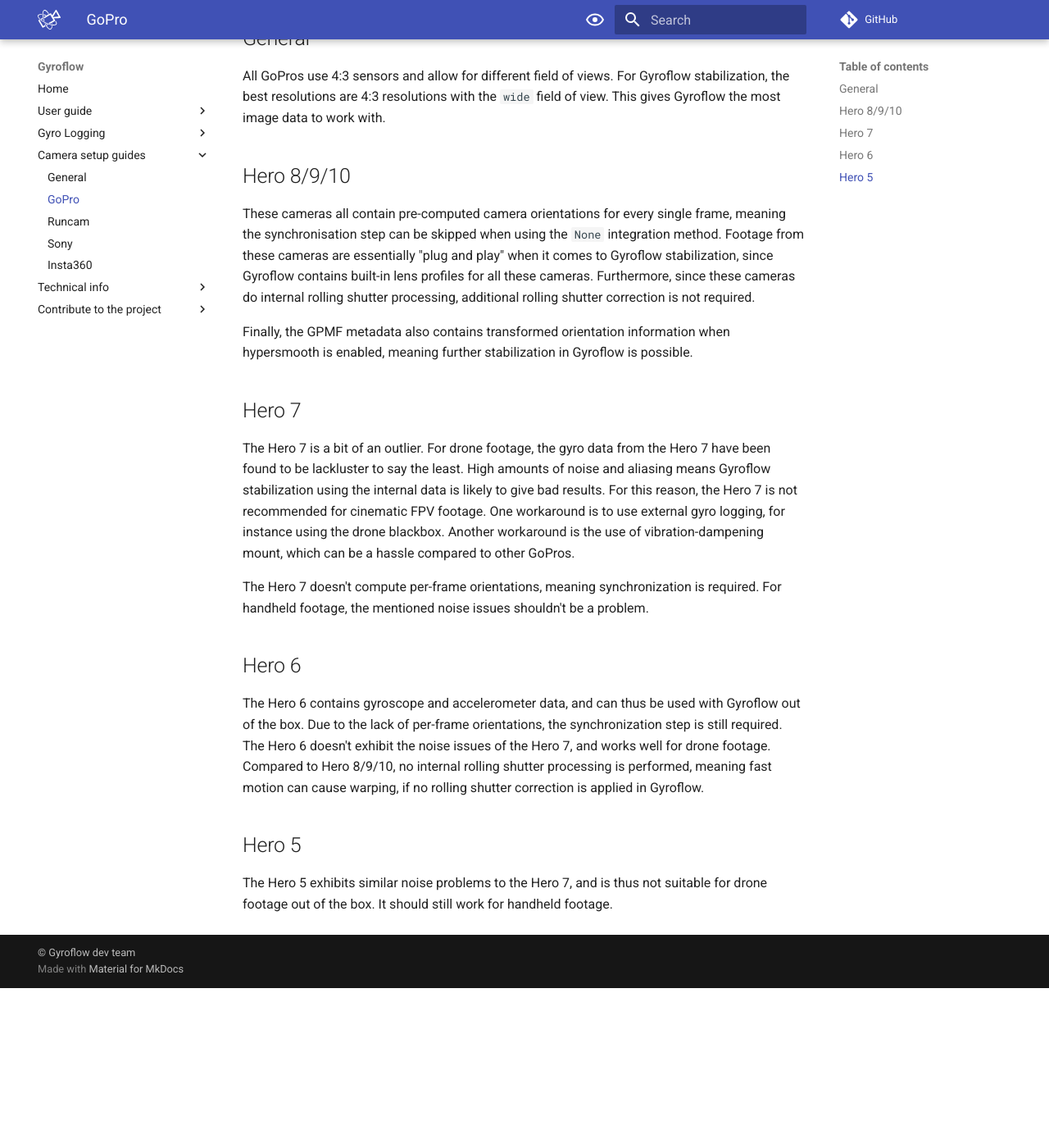
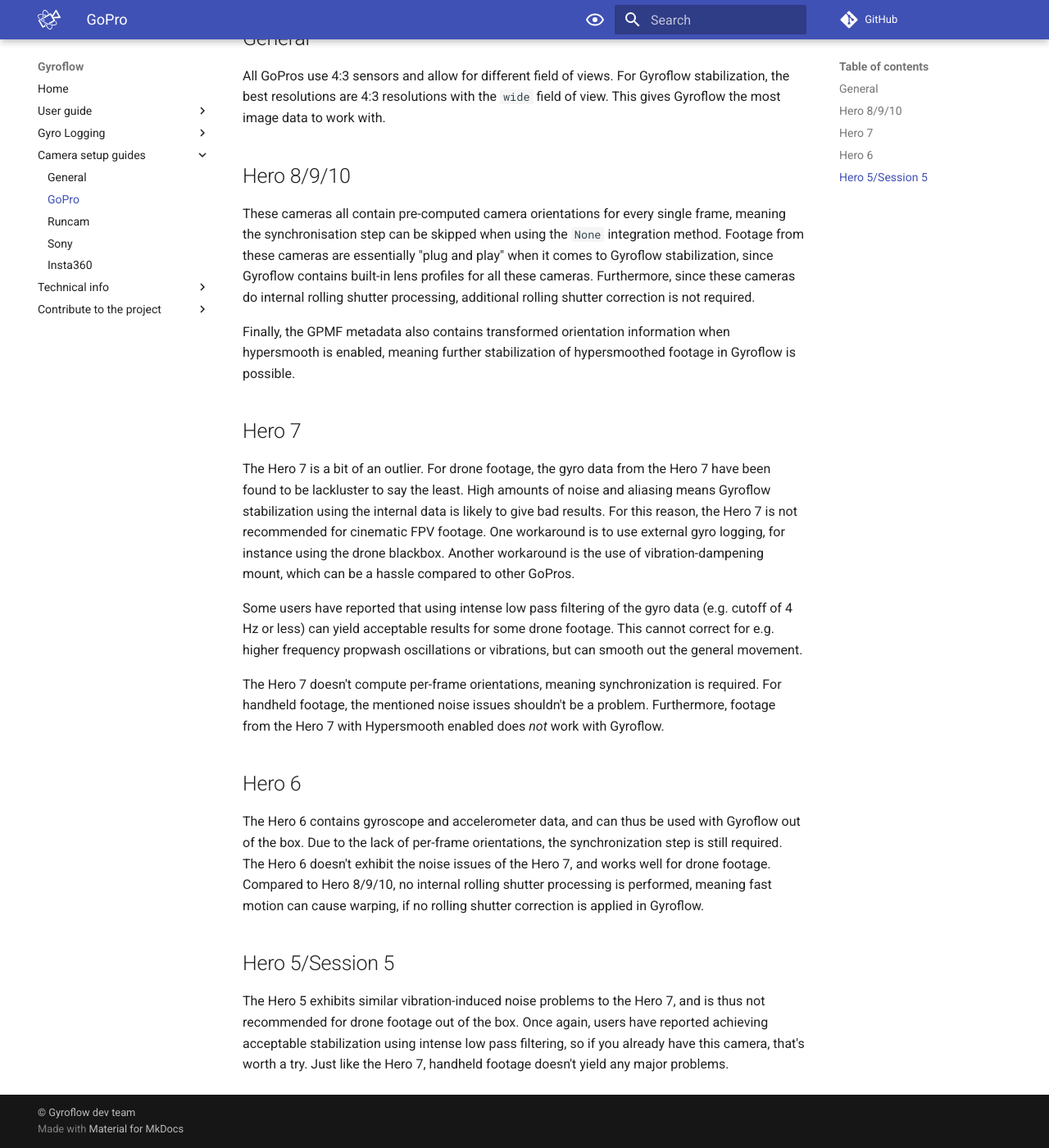
Before and after one commit to gyroflow/gyroflow-docs, an MkDocs documentation site: the page built from docs/cams/gopro.md, in a window 1280 px wide and 1400 px high, scrolled down 242 px. Shown: the whole window at 82% size. Built offline with MkDocs 1.6.1 and Material for MkDocs 9.7.7, drawn with Linux system fonts in a browser that asks for light colours; comment, search, counter and statistics services are not loaded; before the commit the page ends 1447 px from its top, so only the background shows below that.

Commit message:
Add information about filtering GoPro data

```diff
--- a/docs/cams/gopro.md
+++ b/docs/cams/gopro.md
@@ -6,15 +6,17 @@
 ## Hero 8/9/10
 These cameras all contain pre-computed camera orientations for every single frame, meaning the synchronisation step can be skipped when using the `None` integration method. Footage from these cameras are essentially "plug and play" when it comes to Gyroflow stabilization, since Gyroflow contains built-in lens profiles for all these cameras. Furthermore, since these cameras do internal rolling shutter processing, additional rolling shutter correction is not required.
 
-Finally, the GPMF metadata also contains transformed orientation information when hypersmooth is enabled, meaning further stabilization in Gyroflow is possible.
+Finally, the GPMF metadata also contains transformed orientation information when hypersmooth is enabled, meaning further stabilization of hypersmoothed footage in Gyroflow is possible.
 
 ## Hero 7
 The Hero 7 is a bit of an outlier. For drone footage, the gyro data from the Hero 7 have been found to be lackluster to say the least. High amounts of noise and aliasing means Gyroflow stabilization using the internal data is likely to give bad results. For this reason, the Hero 7 is not recommended for cinematic FPV footage. One workaround is to use external gyro logging, for instance using the drone blackbox. Another workaround is the use of vibration-dampening mount, which can be a hassle compared to other GoPros.
 
-The Hero 7 doesn't compute per-frame orientations, meaning synchronization is required. For handheld footage, the mentioned noise issues shouldn't be a problem.
+Some users have reported that using intense low pass filtering of the gyro data (e.g. cutoff of 4 Hz or less) can yield acceptable results for some drone footage. This cannot correct for e.g. higher frequency propwash oscillations or vibrations, but can smooth out the general movement.
+
+The Hero 7 doesn't compute per-frame orientations, meaning synchronization is required. For handheld footage, the mentioned noise issues shouldn't be a problem. Furthermore, footage from the Hero 7 with Hypersmooth enabled does _not_ work with Gyroflow.
 
 ## Hero 6
 The Hero 6 contains gyroscope and accelerometer data, and can thus be used with Gyroflow out of the box. Due to the lack of per-frame orientations, the synchronization step is still required. The Hero 6 doesn't exhibit the noise issues of the Hero 7, and works well for drone footage. Compared to Hero 8/9/10, no internal rolling shutter processing is performed, meaning fast motion can cause warping, if no rolling shutter correction is applied in Gyroflow.
 
-## Hero 5
-The Hero 5 exhibits similar noise problems to the Hero 7, and is thus not suitable for drone footage out of the box. It should still work for handheld footage.
+## Hero 5/Session 5
+The Hero 5 exhibits similar vibration-induced noise problems to the Hero 7, and is thus not recommended for drone footage out of the box. Once again, users have reported achieving acceptable stabilization using intense low pass filtering, so if you already have this camera, that's worth a try. Just like the Hero 7, handheld footage doesn't yield any major problems.
```
